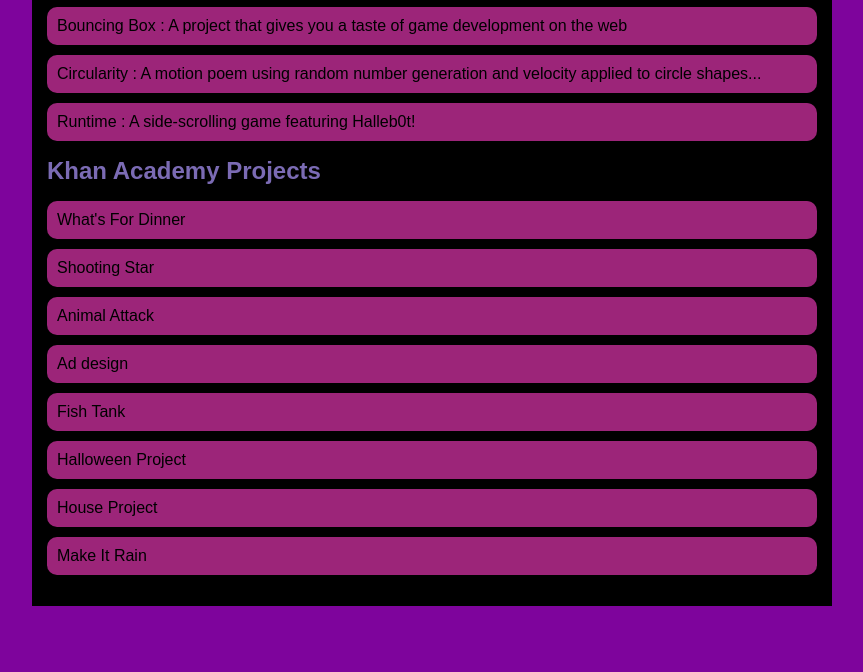
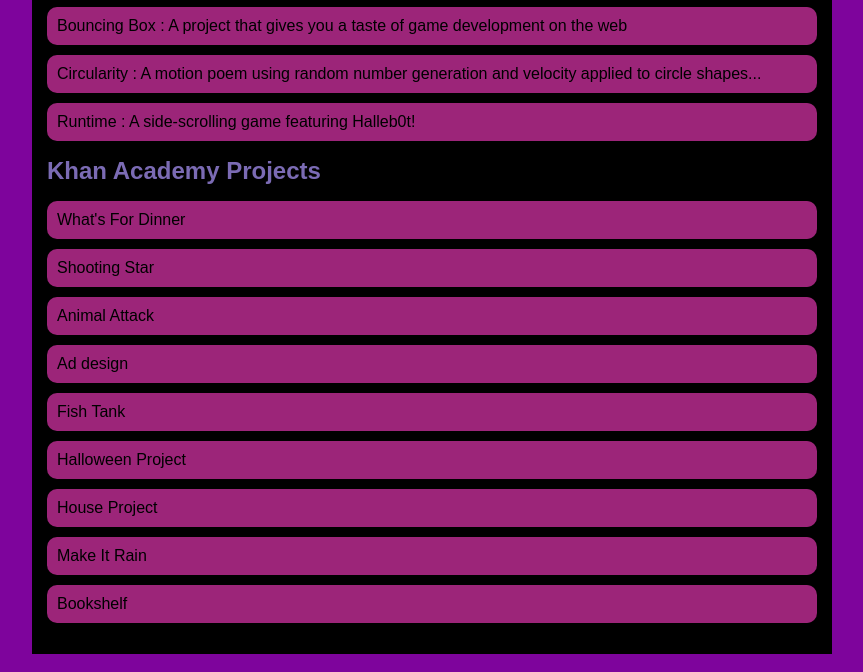
Before and after one commit to aidanjones7876/aidanjones.github.io, a plain HTML site: page portfolio.html in a window 1280 px wide. Shown: the part 197-869 px from the top of the page, without its empty margins (208-1071 px from the left). Before the commit the page ends 821 px from the top, so only its background shows below. Drawn offline with Linux system fonts and the light colour scheme.

Commit message:
added bookshelf project

```diff
--- a/portfolio.html
+++ b/portfolio.html
@@ -35,6 +35,7 @@
                         <li> <a href = "https://www.khanacademy.org/computer-programming/nhs-halloween/4513159494549504"> Halloween Project</a>  </li>
                         <li> <a href = "https://www.khanacademy.org/computer-programming/spin-off-of-project-build-a-house/5468627056377856"> House Project</a></li>
                         <li> <a href = "https://www.khanacademy.org/computer-programming/spin-off-of-project-make-it-rain/5187020567265280"> Make It Rain </a></li>
+                        <li> <a href = "https://www.khanacademy.org/computer-programming/spin-off-of-project-bookshelf/6055300593008640"> Bookshelf </a> </li>
                     </ul>
                 </div>
             </main>
```
